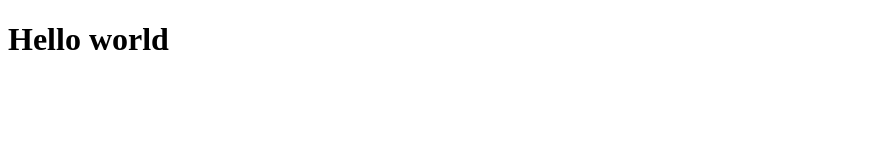
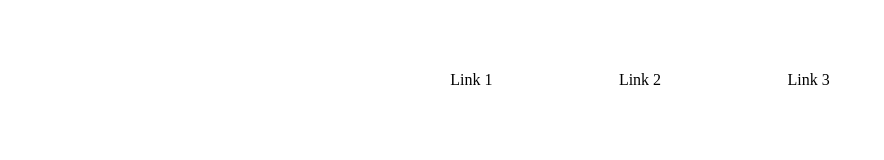
Before and after one commit to dsavelyeu/html, a plain HTML site: page index.html in a window 1280 px wide. Shown: the whole page, without its empty margins (0-884 px from the left). Drawn offline with Linux system fonts and the light colour scheme.

Commit message:
flex-box

```diff
--- a/index.html
+++ b/index.html
@@ -4,9 +4,14 @@
     <meta charset="UTF-8">
     <meta http-equiv="X-UA-Compatible" content="IE=edge">
     <meta name="viewport" content="width=device-width, initial-scale=1.0">
-    <title>Document</title>
+    <title>index.html</title>
+    <link rel="stylesheet" href="main.css">
 </head>
 <body>
-   <h1>Hello world</h1>
+    <div class="flex-container">
+        <div class="container">Link 1</div>
+        <div class="container">Link 2</div>
+        <div class="container">Link 3</div>
+     </div>
 </body>
 </html>
--- /dev/null
+++ b/main.css
@@ -0,0 +1,9 @@
+.flex-container {
+    display: flex;
+    justify-content: center
+
+  }
+
+  .container {
+    padding: 5%;
+  }
```
Also changed, not shown: main.html (deleted, +0 -14 lines), test.html (deleted, +0 -13 lines).
